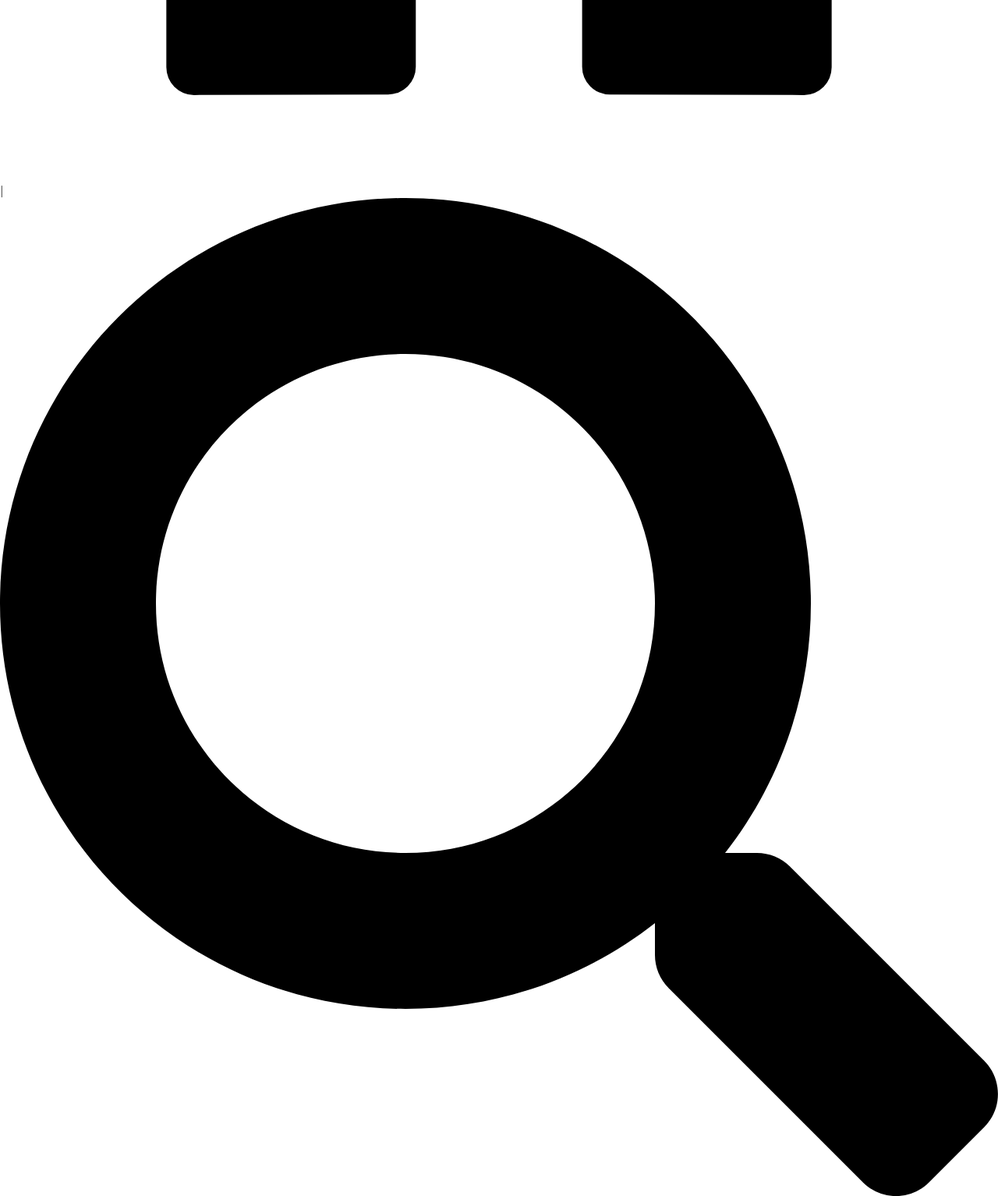
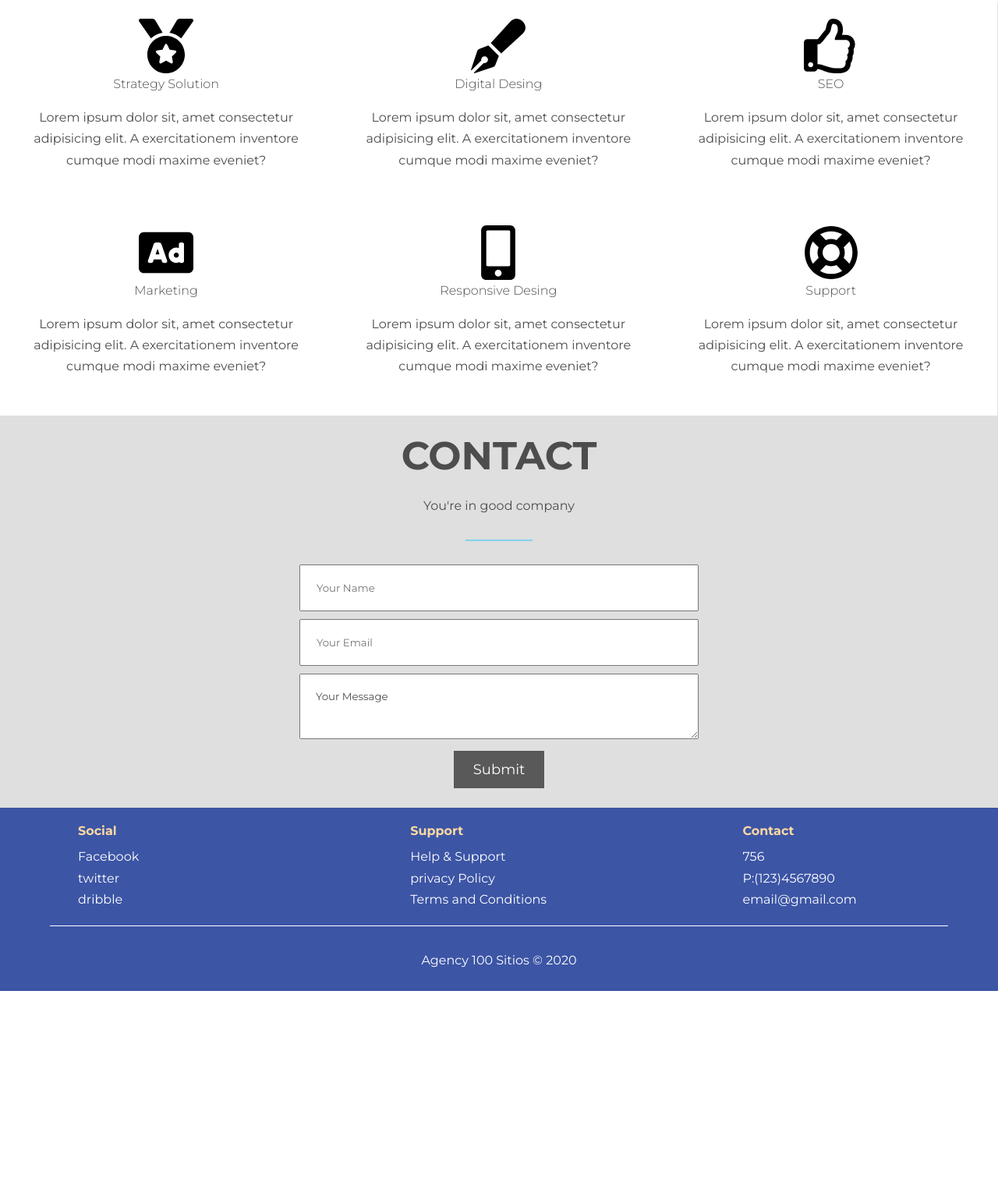
Before and after one commit to IagoPL/100_paginas_web_challenge, a plain HTML site: page index.html in a window 1280 px wide. Shown: the part 1016-2550 px from the top of the page at 78% size. After the commit the page ends 2287 px from the top, so only its background shows below. Drawn offline with Linux system fonts and the light colour scheme.

Commit message:
final de la primera web

```diff
--- a/index.html
+++ b/index.html
@@ -15,41 +15,53 @@
 
   <header id="header-top">
     <nav id="navbar">
-      <h1><span class="text-orange">100</span> SITIOS</h1>
+      <h1 class="logo"><span class="text-orange">100</span> SITIOS</h1>
       <ul>
         <li>
-          <a href="index.html"><img class="icon" src=".\img\icons\home-solid.svg" alt="\img\icons"></a>
+          <a href="index.html"><img class="icon-bar icon-bar-white" src=".\img\icons\home-solid.svg" alt="\img\icons"></a>
         </li>
         <li>
-          <a href="#service">services</a>
+          <a href="#service">Services</a>
         </li>
         <li>
           <a href="#contacts">Contact</a>
         </li>
-        <li>
+        <li id="white-bar">
           |
         </li>
         <li>
-          <a href="#"><img class="icon" src=".\img\icons\search-solid.svg" alt="\img\icons"></a>
+            <a href="#"></a><img class="icon-bar" src=".\img\icons\search-solid.png" alt="\img\icons">
         </li>
       </ul>
     </nav>
     <div id="showcase">
-      <div class="container"></div>
-      <h1>Reponsive Webside Service</h1>
-      <p class="large">Lorem ipsum dolor sit amet consectetur adipisicing elit. Numquam, sunt! Culpa nihil velit maxime qui consequatur ipsa quis repellendus incidunt doloremque odio suscipit minus ab quam, nobis expedita dicta placeat.</p>
-      <a href="#service" class="btn btn-light">Our services</a>
+      <div class="container">
+        <h1>
+          Reponsive Webside Service
+        </h1>
+        <p class="large white-txt" >
+          Lorem ipsum dolor sit amet consectetur adipisicing elit. Numquam, sunt! Culpa nihil velit maxime qui consequatur ipsa quis repellendus incidunt doloremque odio suscipit minus ab quam, nobis expedita dicta placeat.
+        </p>
+        <a href="#service" class="btn btn-light">
+          Our services
+        </a>
+      </div>
     </div>
   </header>
 
 
   <section id="Service" class="p-80">
     <div class="container">
-      <h4>services</h4>
-      <p class="large">Our Best Features</p>
+      <h4>
+        services
+      </h4>
+      <p class="large">
+        Our Best Features
+      </p>
       <hr class="hr-blue">
-      <div class="box">
-        <img src="img\icons\medal-solid.svg" alt="">
+    </div>
+      <div class="box-service">
+        <img class="icon-class" src="img\icons\medal-solid.svg" alt="">
         <h5>
           Strategy Solution
         </h5>
@@ -57,8 +69,8 @@
           Lorem ipsum dolor sit, amet consectetur adipisicing elit. A exercitationem inventore cumque modi maxime eveniet?
         </p>
       </div>
-      <div class="box">
-        <img src="img\icons\pen-fancy-solid.svg" alt="">
+      <div class="box-service">
+        <img class="icon-class" src="img\icons\pen-fancy-solid.svg" alt="">
         <h5>
           Digital Desing
         </h5>
@@ -66,8 +78,8 @@
           Lorem ipsum dolor sit, amet consectetur adipisicing elit. A exercitationem inventore cumque modi maxime eveniet?
         </p>
       </div>
-      <div class="box">
-        <img src="img\icons\thumbs-up-regular.svg" alt="">
+      <div class="box-service">
+        <img class="icon-class" src="img\icons\thumbs-up-regular.svg" alt="">
         <h5>
           SEO
         </h5>
@@ -75,8 +87,8 @@
           Lorem ipsum dolor sit, amet consectetur adipisicing elit. A exercitationem inventore cumque modi maxime eveniet?
         </p>
       </div>
-      <div class="box">
-        <img src="img\icons\ad-solid.svg" alt="">
+      <div class="box-service">
+        <img class="icon-class" src="img\icons\ad-solid.svg" alt="">
         <h5>
           Marketing
         </h5>
@@ -84,8 +96,8 @@
           Lorem ipsum dolor sit, amet consectetur adipisicing elit. A exercitationem inventore cumque modi maxime eveniet?
         </p>
       </div>
-      <div class="box">
-        <img src="img\icons\mobile-alt-solid.svg" alt="">
+      <div class="box-service">
+        <img class="icon-class" src="img\icons\mobile-alt-solid.svg" alt="">
         <h5>
           Responsive Desing
         </h5>
@@ -93,8 +105,8 @@
           Lorem ipsum dolor sit, amet consectetur adipisicing elit. A exercitationem inventore cumque modi maxime eveniet?
         </p>
       </div>
-      <div class="box">
-        <img src="img\icons\life-ring-regular.svg" alt="">
+      <div class="box-service">
+        <img class="icon-class" src="img\icons\life-ring-regular.svg" alt="">
         <h5>
           Support
         </h5>
@@ -102,80 +114,116 @@
           Lorem ipsum dolor sit, amet consectetur adipisicing elit. A exercitationem inventore cumque modi maxime eveniet?
         </p>
       </div>
-      </div>
   </section>
 
-  <section id="Contact" class="p-80">
+  <section id="contact" class="p-80">
+    <div id="showcase-c">
       <div class="container">
-      <h4>Contact</h4>
-      <p class="large">You're in good company</p>
-      <hr>
-      <div>
+        <h4>
+          Contact
+        </h4>
+        <p class="large">
+          You're in good company
+        </p>
+        <hr class="hr-blue">
+    </div>
+    </div>
+      <div class="input">
         <input type="text" name="Your Name" placeholder="Your Name">
       </div>
-      <div>
+      <div class="input">
         <input type="text" name="Your Email" placeholder="Your Email">
       </div>
-      <div>
+      <div class="input">
         <textarea type="text" name="Your Message">Your Message</textarea>
       </div>
-    </div>
+
     <a href="#" class="btn btn-dark">Submit</a>
   </section>
-  <section>
-
-  </section>
-    <div class="box">
+  <footer>
+    <div class="box-footer">
       <ul>
         <li>
-          <h5>
+          <h5 class="h5-footer">
+            <b>
               Social
+            </b>
           </h5>
         </li>
         <li>
+          <p class="white-txt">
             Facebook
+          </p>
         </li>
         <li>
+          <p class="white-txt">
             twitter
+          </p>
         </li>
         <li>
+          <p class="white-txt">
             dribble
+          </p>
         </li>
       </ul>
+    </div>
+    <div class="box-footer">
       <ul>
         <li>
-          <h5>
+          <h5 class="h5-footer">
+            <b>
               Support
+            </b>
           </h5>
         </li>
         <li>
+          <p class="white-txt">
             Help & Support
+          </p>
         </li>
         <li>
+          <p class="white-txt">
             privacy Policy
+          </p>
         </li>
         <li>
+          <p class="white-txt">
             Terms and Conditions
+          </p>
         </li>
       </ul>
+      </div>
+      <div class="box-footer">
       <ul>
         <li>
-          <h5>
-            100
+          <h5 class="h5-footer">
+            <b>
+            Contact
+            </b>
           </h5>
         </li>
         <li>
+          <p class="white-txt">
             756
+          </p>
         </li>
         <li>
+          <p class="white-txt">
             P:(123)4567890
+          </p>
         </li>
         <li>
+          <p class="white-txt">
             email@gmail.com
+          </p>
         </li>
       </ul>
+    </div>
       <hr class="hr-white">
-      <p>Agency 100 Sitios &#169 2020</p>
-    </div>
+      <p class="white-txt center-txt">
+        Agency 100 Sitios &#169 2020
+      </p>
+
+  </footer>
 </body>
 </html>
--- a/style.css
+++ b/style.css
@@ -6,13 +6,14 @@
 
 /*main style*/
 
-body,html{
+body,html,textarea,input{
   font-family: 'Montserrat', sans-serif;
   color:#4d4d4d
 }
 
 h1{
   font-size: 50px;
+  color: #fff;
 }
 h2{
   font-size: 31px;
@@ -45,11 +46,7 @@ p{
   line-height: 1.7em;
 }
 
-a,a:visited{
-  color:#fff;
-  text-decoration:  none;
-}
-
+/*hr*/
 hr{
   border:0;
   height: 2px;
@@ -65,17 +62,19 @@ hr.hr-blue{
 
 hr.hr-white{
   background: #fff;
-  width: 95%;
+  width: 90%;
+  height: 1px;
+
 }
 
 /*utility clases*/
-.contauner{
+.container{
   margin: auto;
   max-width: 1300px;
   overflow:auto;
   padding: 0 20px;
 }
-
+/*btn*/
 .btn{
   display:inline-block;
   font-size: 18px;
@@ -89,4 +88,166 @@ hr.hr-white{
 
 .btn-dark{
   background: #595959;
+  margin-top: 5px;
+  margin-bottom: 25px;
 }
+/*icon*/
+.icon-bar {
+  width: 25px;
+}
+.icon-bar-white{
+  filter: invert(1) ;
+}
+
+
+.icon-class{
+  width: 70px;
+  height: 70px;
+  -webkit-filter: grayscale(0.1);
+  filter: grayscale(0.1);
+}
+
+/*header*/
+nav {
+  position: fixed;
+  background-color: #3c55a5 ;
+  color: #fff;
+  left: 0;
+  top: 0;
+  right: 0;
+  bottom: 87%;
+  padding-right: 15px;
+  padding-left: 15px;
+  z-index: 1;
+
+}
+#navbar{
+  padding-top: 20px;
+  padding-bottom: 20px;
+}
+
+#navbar .logo{
+  float: left;
+  font-size: 37px;
+  text-transform: uppercase;
+  }
+#navbar ul{
+  float: right;
+  font-size: 17px;
+  display: inline-block;
+  }
+#navbar ul li{
+  float: left;
+  padding-left: 15px;
+  list-style: none;
+  }
+#header-top{
+  background-color: #3c55a5 ;
+  color: #fff;
+  height: 100vh;
+  padding-right: 15px;
+  padding-left: 15px;
+
+}
+
+
+a,a:visited{
+  color:#fff;
+  text-decoration:  none;
+}
+#white-bar{
+  color:#fff;
+}
+
+/*showcase*/
+#showcase{
+  text-align: center;
+  padding-top: 250px;
+}
+#showcase h1, #showcase p{
+  padding: 10px;
+}
+
+#showcase p{
+  margin-bottom: 20px;
+}
+
+
+
+/*service*/
+#Service{
+  text-align: center;
+  padding-top: 50px;
+  background:#fff;
+}
+#Service h1, #Service p{
+  padding: 10px;
+}
+#Service p{
+  margin-bottom: 20px;
+}
+.box-service{
+  background: #fff;
+  width: 33.3%;
+  float: left;
+  padding: 20px;
+}
+/*contact*/
+#contact{
+  background: #dedfde;
+  text-align: center;
+}
+textarea{
+  padding-bottom: 30px !important;
+}
+input, textarea{
+  width:40%;
+  padding:20px;
+  border-radius: 1px #ddd solid;
+  display: block;
+  margin: 0 auto;
+  margin-bottom: 10px;
+}
+#showcase-c{
+  text-align: center;
+  padding-top: 550px;
+}
+#showcase-c h1, #showcase-c p{
+  padding: 10px;
+}
+
+#showcase-c p{
+  margin-bottom: 20px;
+}
+
+/*footer*/
+footer{
+  background-color: #3c55a5 ;
+}
+.box-footer{
+
+  background-color: #3c55a5 ;
+  width: 33.3%;
+  float: left;
+  padding: 20px;
+  padding-left: 100px;
+  padding-right: 100px;
+}
+ul li{
+  list-style: none;
+}
+.center-txt{
+  text-align: center;
+  padding-bottom: 2%;
+}
+/*text*/
+.text-orange{
+  color: #ff7867;
+}
+.h5-footer{
+  color: #fed9a1;
+}
+
+.white-txt{
+  color: #fff;
+}
```
Also changed, not shown: img/icons/search-solid.png (added). Lines whose indentation alone changed are shown as unchanged.
